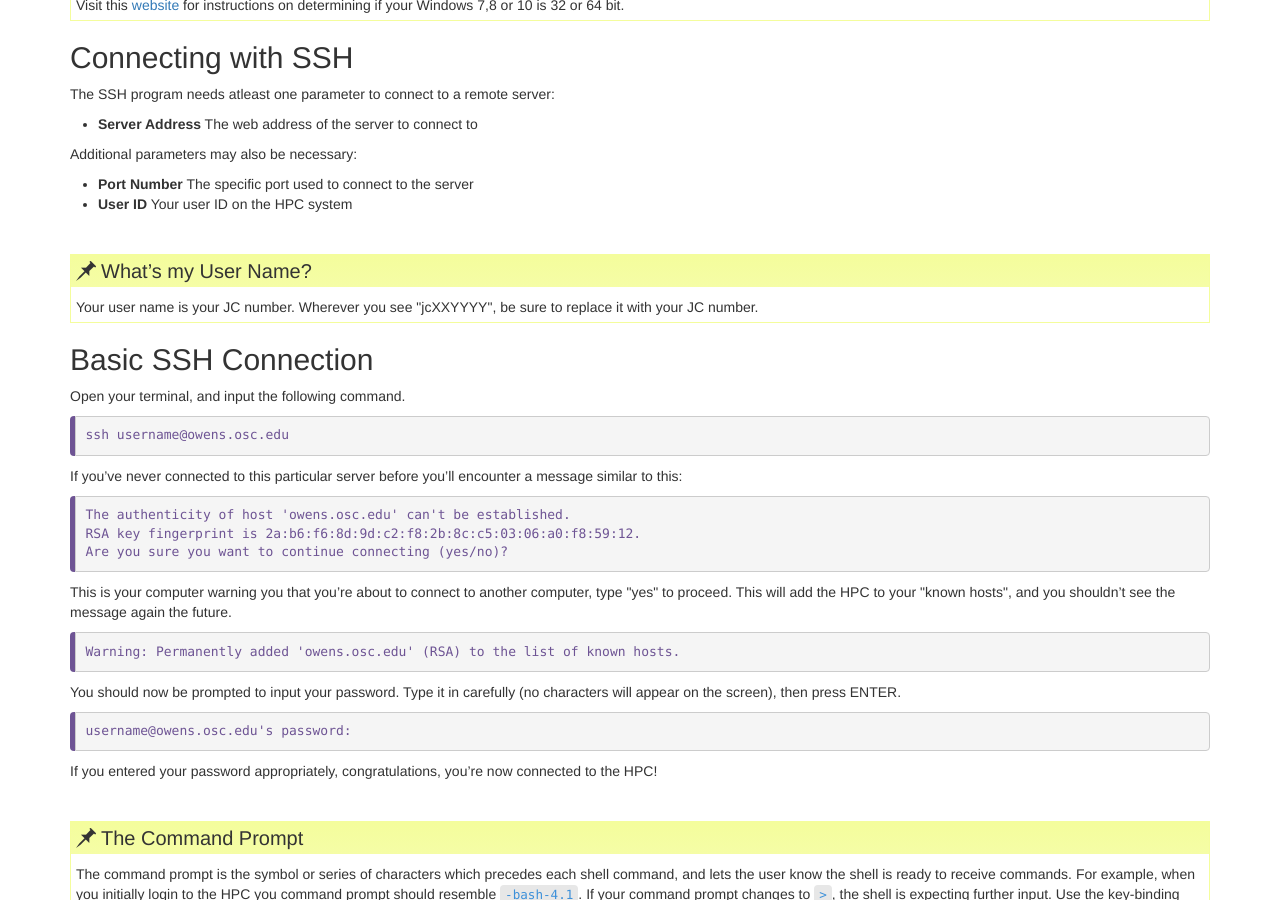
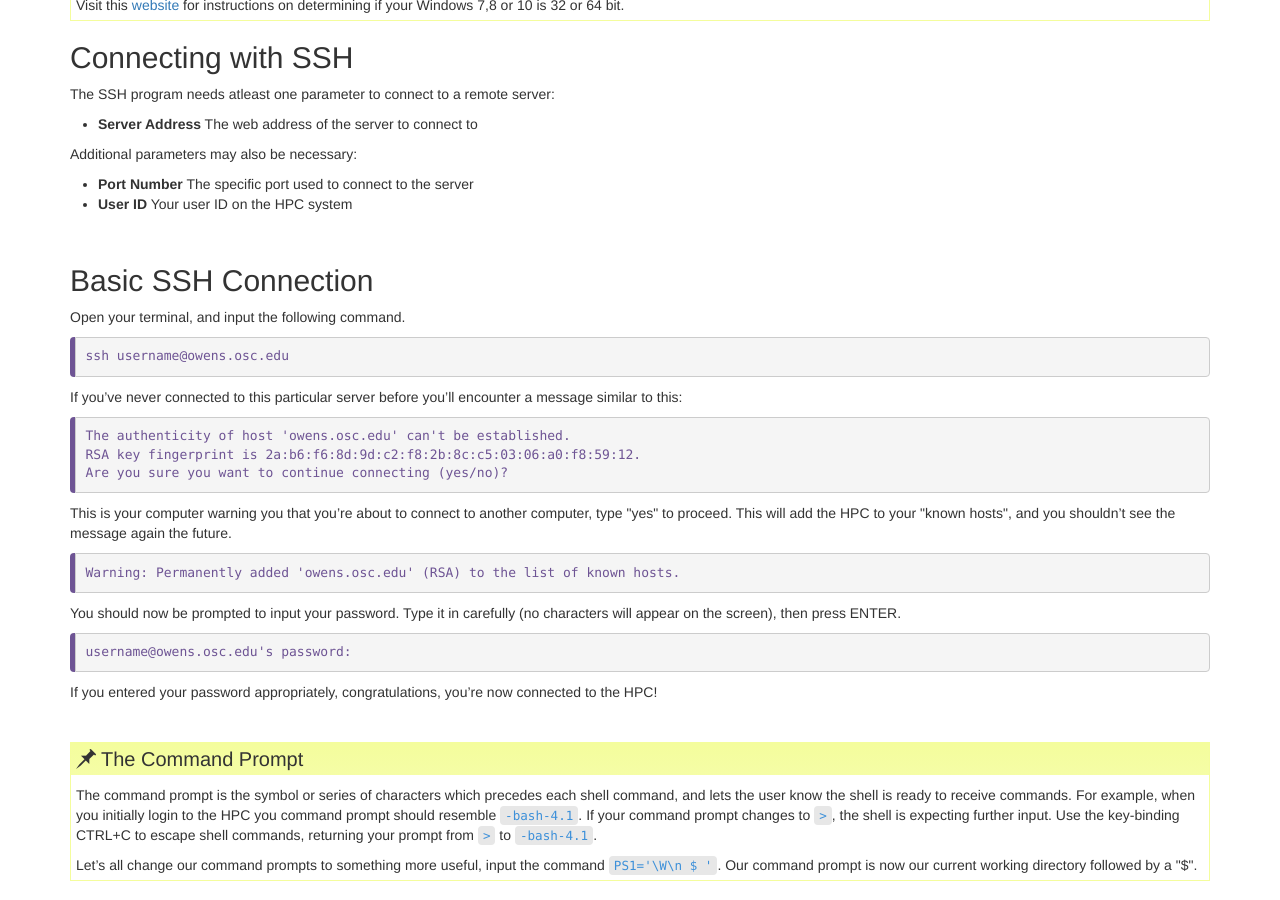
Before and after one commit to khill42/OSC_IntroHPC, a Jekyll site: the page built from _episodes/01-bash.md, in a window 1280 px wide and 900 px high, scrolled down 498 px. Built offline with Jekyll 4.4.1, drawn with Linux system fonts in a browser that asks for light colours.

Commit message:
Update 01-bash.md

```diff
--- a/_episodes/01-bash.md
+++ b/_episodes/01-bash.md
@@ -34,9 +34,7 @@ Additional parameters may also be necessary:
 
 <span style="color:white">blankline</span>
 
-> ## What's my User Name?
-> Your user name is your JC number.  Wherever you see \"jcXXYYYY\", be sure to replace it with your JC number.
-{: .callout}
+
 
 ## Basic SSH Connection
 
@@ -97,4 +95,5 @@ You'll see two different login options. Right now, we will just use our HPC user
 
 The rest of the exercises we'll work on today will be with OnDemand.
 
-There is an introduction to OnDemand on OSC's website [osc.edu/ondemand](https://www.osc.edu/resources/online_portals/ondemand)
+>There is an introduction to OnDemand on OSC's website [osc.edu/ondemand](https://www.osc.edu/resources/online_portals/ondemand)
+{: .callout}
```
